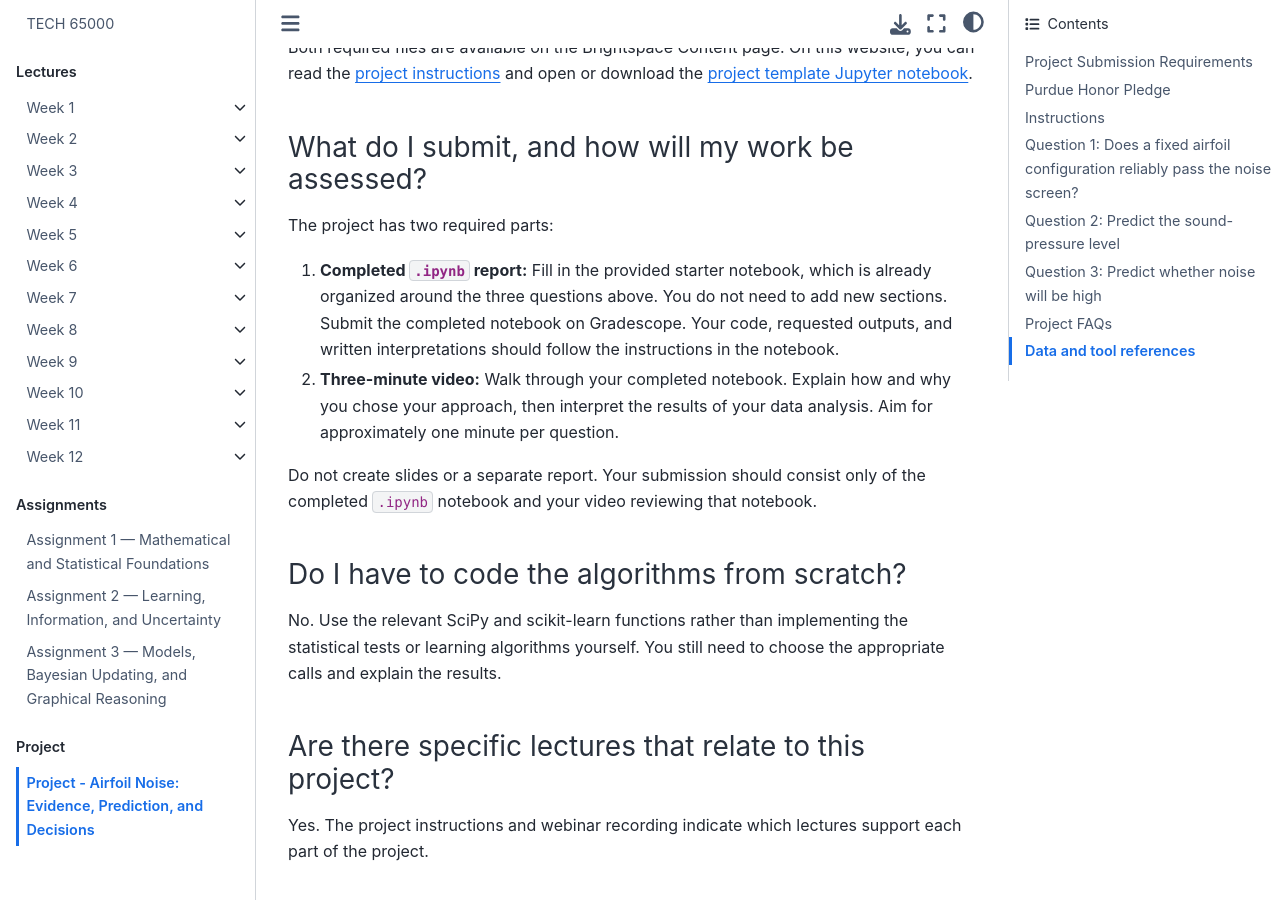
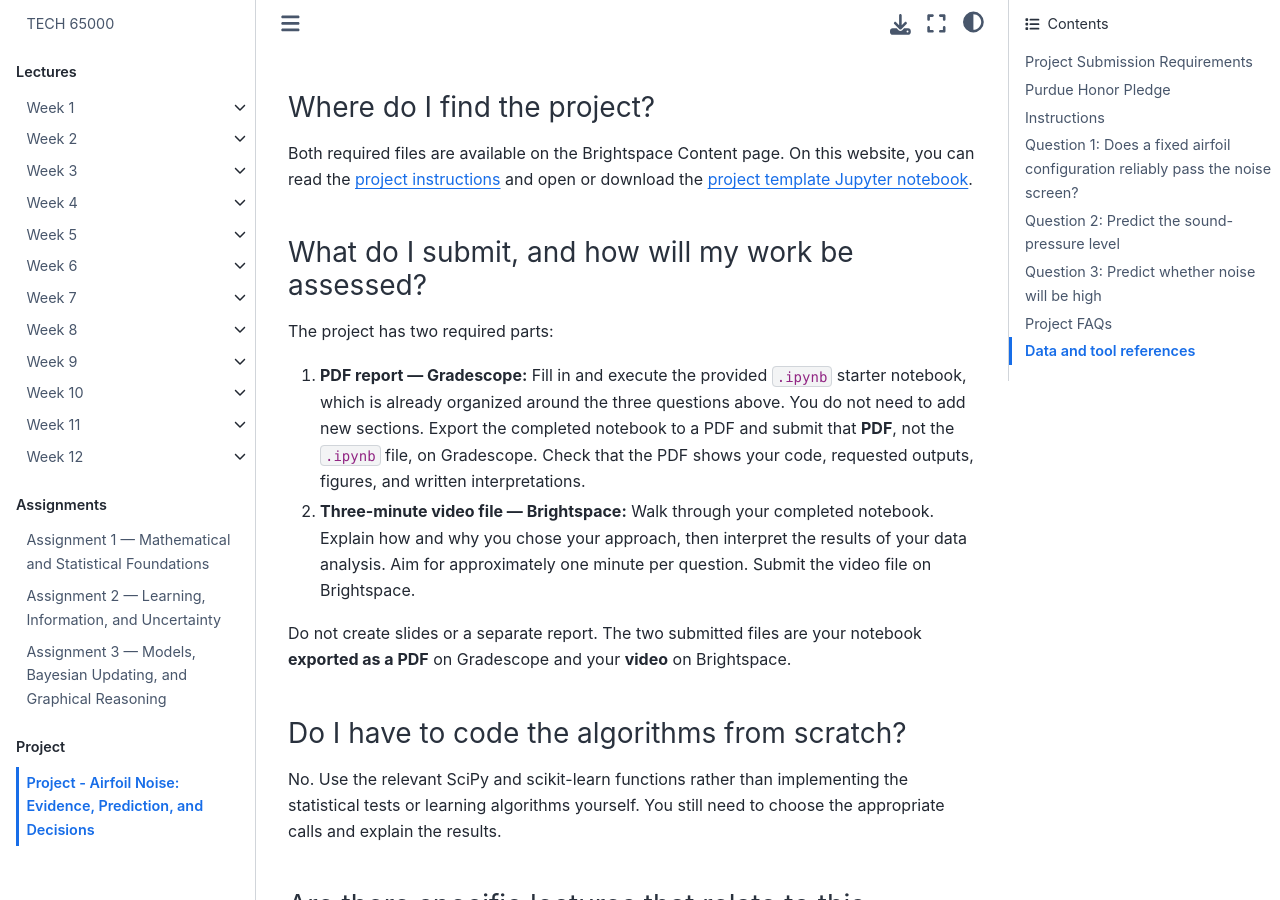
Before and after one commit to DTECH-650/DTECH-650.github.io, a Jupyter Book: the page built from project/project.md, in a window 1280 px wide and 900 px high, scrolled down 4439 px. Built offline with Jupyter Book 1.0.4 settings and Sphinx 7.4.7 and the Sphinx Book theme 1.1.4, drawn with Linux system fonts in a browser that asks for light colours; pages that are not in the unit, such as notebooks, are missing from menus; some of the changed text lies outside the part shown.

Commit message:
Clarify project PDF and video submission locations

```diff
--- a/project/project.md
+++ b/project/project.md
@@ -9,8 +9,8 @@ Questions 2 and 3 use the same [UCI Airfoil Self-Noise dataset](https://archive.
 ## Project Submission Requirements
 
 - **Submission date: December 12, 2026.**
-- The completed [starter notebook](project-starter.ipynb).
-- A 3 minute video explaining your thought process and your interpretation of the results (1 minute per question).
+- Complete and execute the [starter notebook](project-starter.ipynb), then **export it as a PDF and submit the PDF on Gradescope**. Make sure the PDF includes your code, outputs, figures, and written answers.
+- Submit a **3-minute video file on Brightspace** explaining your thought process and interpretation of the results (about 1 minute per question).
 - You do not need to create  any other material like slides or docs for your video - a walkthrough of your completed notebook is sufficient.
 
 ## Purdue Honor Pledge
@@ -26,7 +26,7 @@ Questions 2 and 3 use the same [UCI Airfoil Self-Noise dataset](https://archive.
 - Use the **same five inputs and the same data split** for Questions 2 and 3. Keep the starter notebook's seed, split code, model settings, and final reporting threshold unchanged so numerical results are comparable across submissions. The measured sound-pressure level is the target; never include it among the model inputs. It may be used to create the binary high-noise target.
 - Fit preprocessing steps, such as feature scaling, on the training set only. Use validation results to interpret each model before reporting its test results; do not use the test set to tune a model or threshold.
 - Label numerical results and figures with units where appropriate. A small table and a short explanation are usually more useful than a large block of unannotated output.
-- Submit an executed notebook with your code, requested results, figures, and written answers. **Use the exact labeled outputs and table columns specified in the starter notebook** so results can be graded consistently. Submit the notebook on Gradescope by the date listed in the Project Submission Requirements.
+- Complete and execute the notebook with your code, requested results, figures, and written answers. **Use the exact labeled outputs and table columns specified in the starter notebook** so results can be graded consistently. Export the executed notebook to PDF, check that all content is visible, and submit the **PDF on Gradescope** by the date listed in the Project Submission Requirements. Submit the **video file on Brightspace**.
 
 ## Question 1: Does a fixed airfoil configuration reliably pass the noise screen?
 
@@ -77,10 +77,10 @@ Both required files are available on the Brightspace Content page. On this websi
 
 The project has two required parts:
 
-1. **Completed `.ipynb` report:** Fill in the provided starter notebook, which is already organized around the three questions above. You do not need to add new sections. Submit the completed notebook on Gradescope. Your code, requested outputs, and written interpretations should follow the instructions in the notebook.
-2. **Three-minute video:** Walk through your completed notebook. Explain how and why you chose your approach, then interpret the results of your data analysis. Aim for approximately one minute per question.
+1. **PDF report — Gradescope:** Fill in and execute the provided `.ipynb` starter notebook, which is already organized around the three questions above. You do not need to add new sections. Export the completed notebook to a PDF and submit that **PDF**, not the `.ipynb` file, on Gradescope. Check that the PDF shows your code, requested outputs, figures, and written interpretations.
+2. **Three-minute video file — Brightspace:** Walk through your completed notebook. Explain how and why you chose your approach, then interpret the results of your data analysis. Aim for approximately one minute per question. Submit the video file on Brightspace.
 
-Do not create slides or a separate report. Your submission should consist only of the completed `.ipynb` notebook and your video reviewing that notebook.
+Do not create slides or a separate report. The two submitted files are your notebook **exported as a PDF** on Gradescope and your **video** on Brightspace.
 
 ### Do I have to code the algorithms from scratch?
 
```
